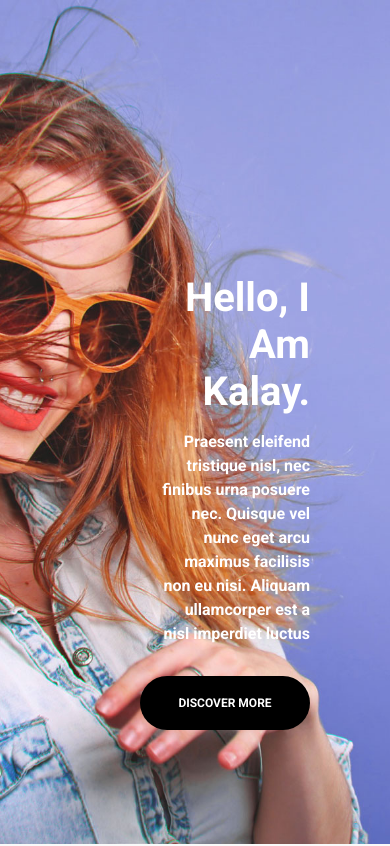
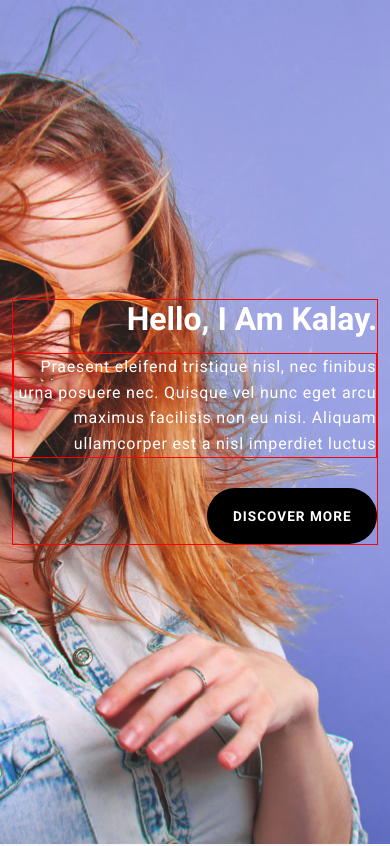
Before and after one commit to Valkyries12/im-Kalay, a plain HTML site: page index.html in a window 390 px wide. Shown: the top 846 px of the page. Drawn offline with Linux system fonts and the light colour scheme.

Commit message:
Se refactoriza el codigo del home y se agregan estilos moviles

```diff
--- a/css/estilos.css
+++ b/css/estilos.css
@@ -16,7 +16,7 @@ a {
 
 h1 {
     text-transform: capitalize;
-    font-size: 2.5rem;
+    font-size: 3.5rem;
     margin-bottom: 15px;
     color: #fff;
 }
@@ -38,7 +38,8 @@ button {
     color: #fff;
     background-color: black;
     text-transform: uppercase;
-    font-size: 0.75rem;
+    font-size: 0.85rem;
+    letter-spacing: 1px;
     padding: 20px 15px;
     cursor: pointer;
     border-radius: 30px;
@@ -109,29 +110,29 @@ section.home {
     background-attachment: fixed;
     height: 100vh;
     text-align: end;
-    display: flex;
+    display: grid;
+    grid-template-columns: 1fr 1fr;
+    grid-template-rows: 1fr 1fr 1fr;
     justify-content: flex-end;
     align-items: center;
 }
 
 section.home div {
-    width: 60%;
-    height: 35vh;
-    display: flex;
-    flex-direction: column;
-    align-items: flex-end;
+    width: 85%;
+    border: 1px solid red;
+    grid-column: 2/3;
+    grid-row: 2/3;
 }
 
-section.home div h1,
-section.home div p,
-section.home div button {
-    margin-right: 80px;
-}
 
 section.home div p {
     color: #fff;
-    line-height: 1.5rem;
-    font-weight: 600;
+    line-height: 1.6rem;
+    font-weight: 500;
+    letter-spacing: .8px;
+    width: 100%;
+    border: 1px solid red;
+    font-size: 16.5px;
 }
 
 /*================ SECTION .SERVICES ===============*/
@@ -411,3 +412,64 @@ footer {
     padding: 10px;
 
 }
+
+
+
+
+
+/************************************************/
+/**********RESPONSIVE DESIGN*********************/
+/***********************************************/
+
+/****moviles desde 360px
+***********************************************/
+@media (min-width: 320px) and (max-width: 767px) {
+    section.home div {
+        width: 94%;
+        grid-column: 1/-1;
+        grid-row: 2/3;
+        margin: 0 auto;
+    }
+
+    h1 {
+        font-size: 2rem;
+        margin-bottom: 15px;
+    }
+
+    section.home div p {
+        color: #fff;
+        line-height: 1.6rem;
+        font-weight: 300;
+        letter-spacing: .8px;
+        width: 100%;
+        border: 1px solid red;
+        font-size: 1rem;
+    }
+}
+
+/*****TABLETS DESDE 768PX
+**************************************************/
+@media (min-width: 768px) and (max-width: 1023px) {
+    section.home div {
+        width: 94%;
+        grid-column: 1/-1;
+        grid-row: 2/3;
+        align-self: start;
+        margin-bottom: 12%;
+    }
+
+    h1 {
+        font-size: 3rem;
+    }
+}
+
+@media (min-width: 1024px) and (max-width: 1440px) {
+    section.home div {
+        width: 95%;
+        grid-column: 2/3;
+        grid-row: 2/3;
+        align-self: start;
+        margin-bottom: 12%;
+        margin: 0;
+    }
+}
```
